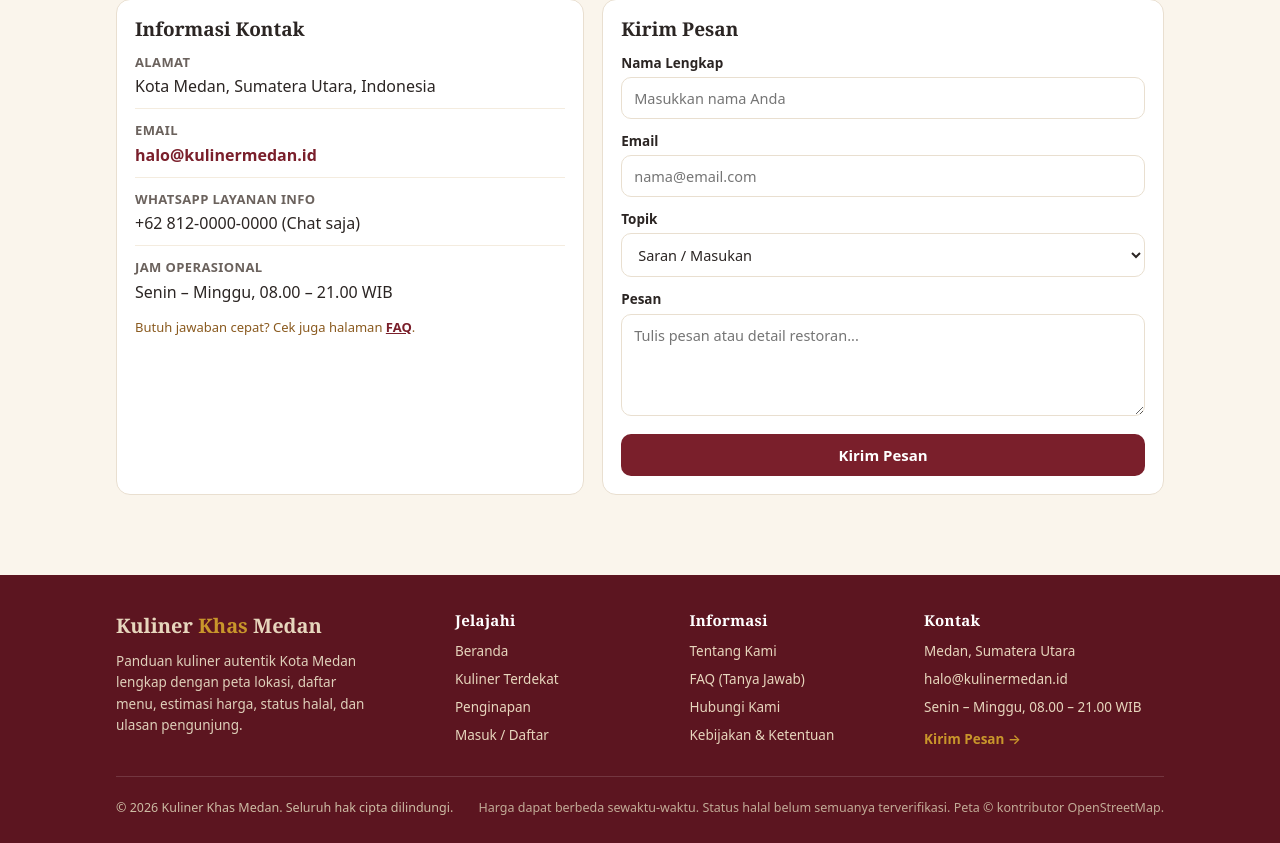
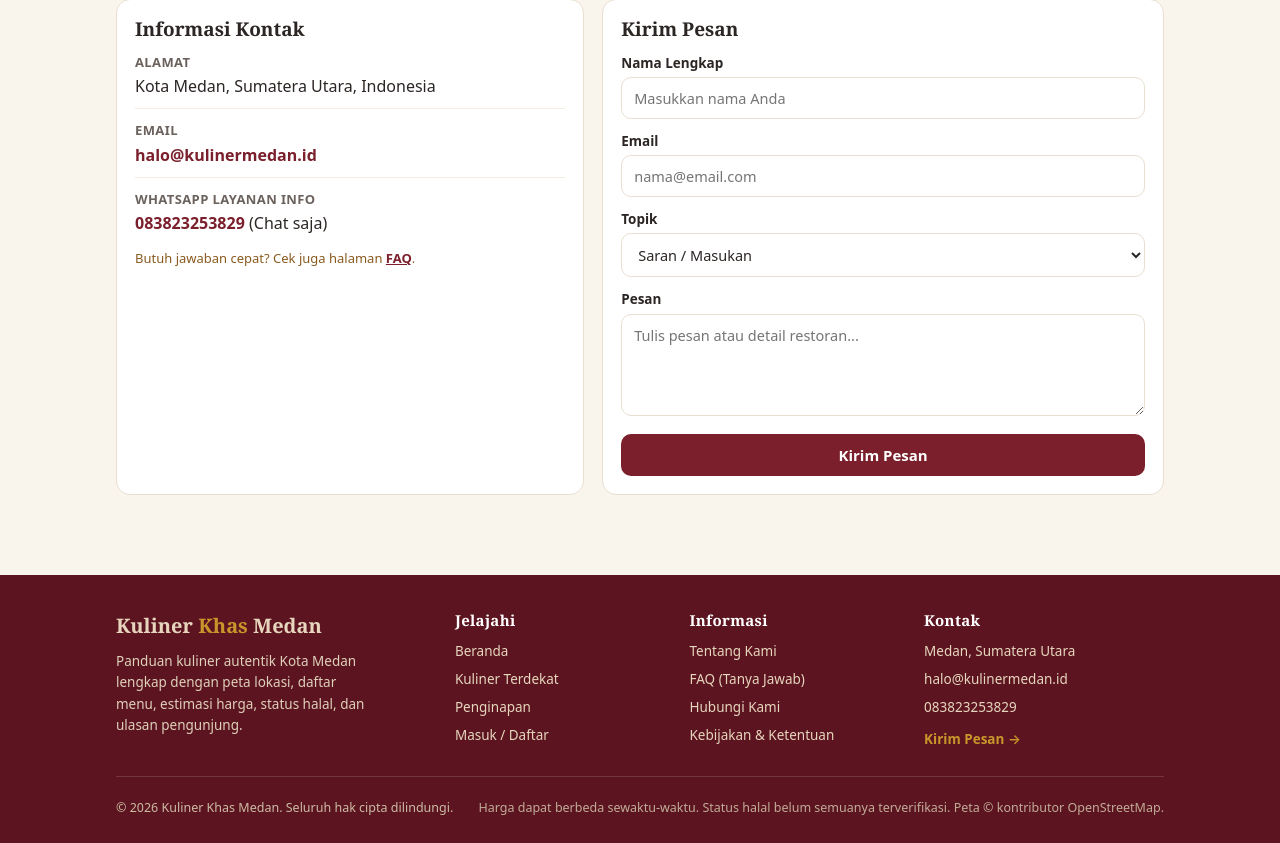
Before and after one commit to Shofyawch/kuliner-medan-app, a CodeIgniter 4 app: the page made by app/Views/info/kontak.php in a window 1280 px wide. Shown: the part 253-1096 px from the top of the page. Run offline with PHP 8.4 and a stand-in for CodeIgniter, Linux system fonts and the light colour scheme; the template is opened without the code that fills it, so the values that code supplies are empty; some libraries are stand-ins or nearby versions.

Commit message:
edit hubungi kami

```diff
--- a/app/Views/info/kontak.php
+++ b/app/Views/info/kontak.php
@@ -20,11 +20,7 @@
         </li>
         <li>
           <strong>WhatsApp Layanan Info</strong>
-          <span>+62 812-0000-0000 (Chat saja)</span>
-        </li>
-        <li>
-          <strong>Jam Operasional</strong>
-          <span>Senin – Minggu, 08.00 – 21.00 WIB</span>
+          <span><a href="https://wa.me/6283823253829" target="_blank" rel="noopener">083823253829</a> (Chat saja)</span>
         </li>
       </ul>
       <p class="catatan" style="margin-top:14px;">Butuh jawaban cepat? Cek juga halaman <a href="/faq" style="color:var(--marun);font-weight:600;">FAQ</a>.</p>
--- a/app/Views/layouts/main.php
+++ b/app/Views/layouts/main.php
@@ -68,7 +68,7 @@
         <ul class="footer-kontak">
           <li>Medan, Sumatera Utara</li>
           <li><a href="mailto:halo@kulinermedan.id">halo@kulinermedan.id</a></li>
-          <li>Senin – Minggu, 08.00 – 21.00 WIB</li>
+          <li><a href="https://wa.me/6283823253829" target="_blank" rel="noopener">083823253829</a></li>
           <li><a href="/kontak" class="footer-cta">Kirim Pesan &rarr;</a></li>
         </ul>
       </div>
```
